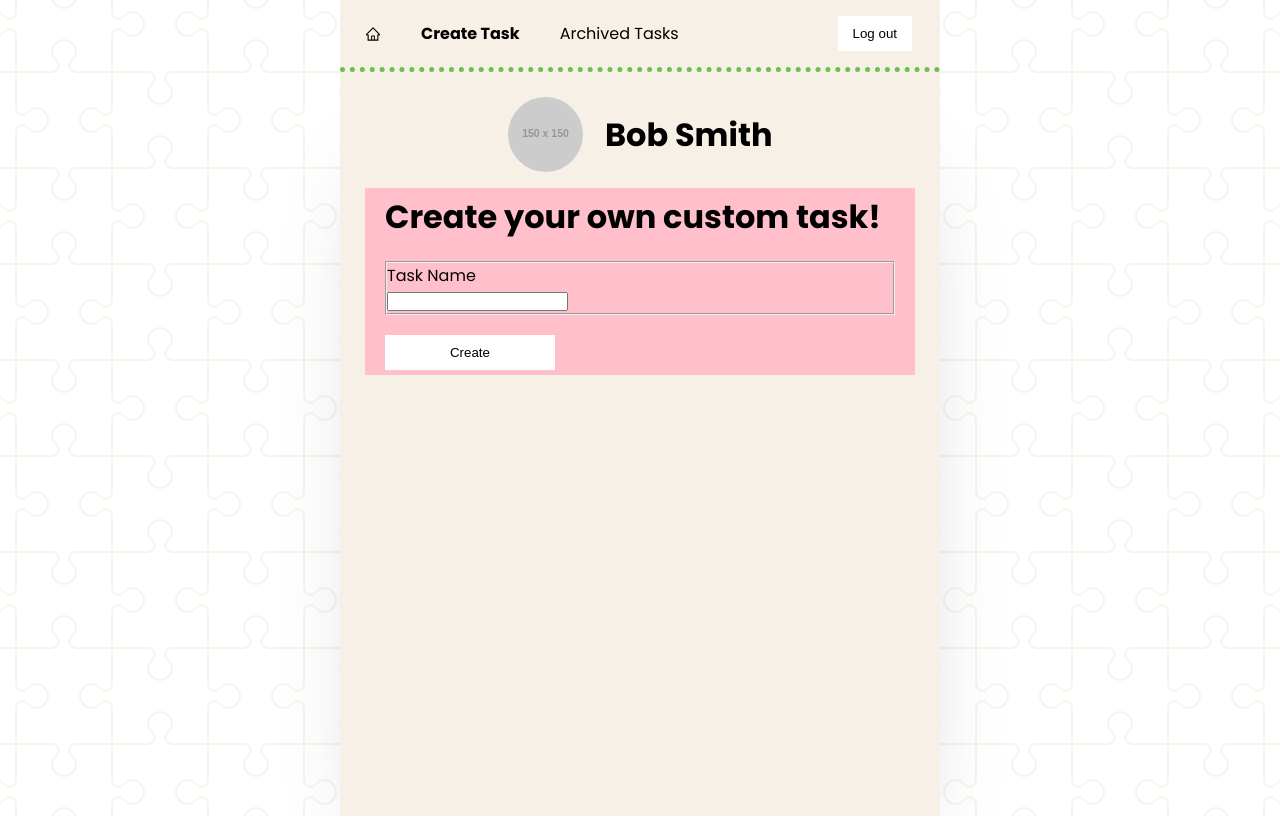
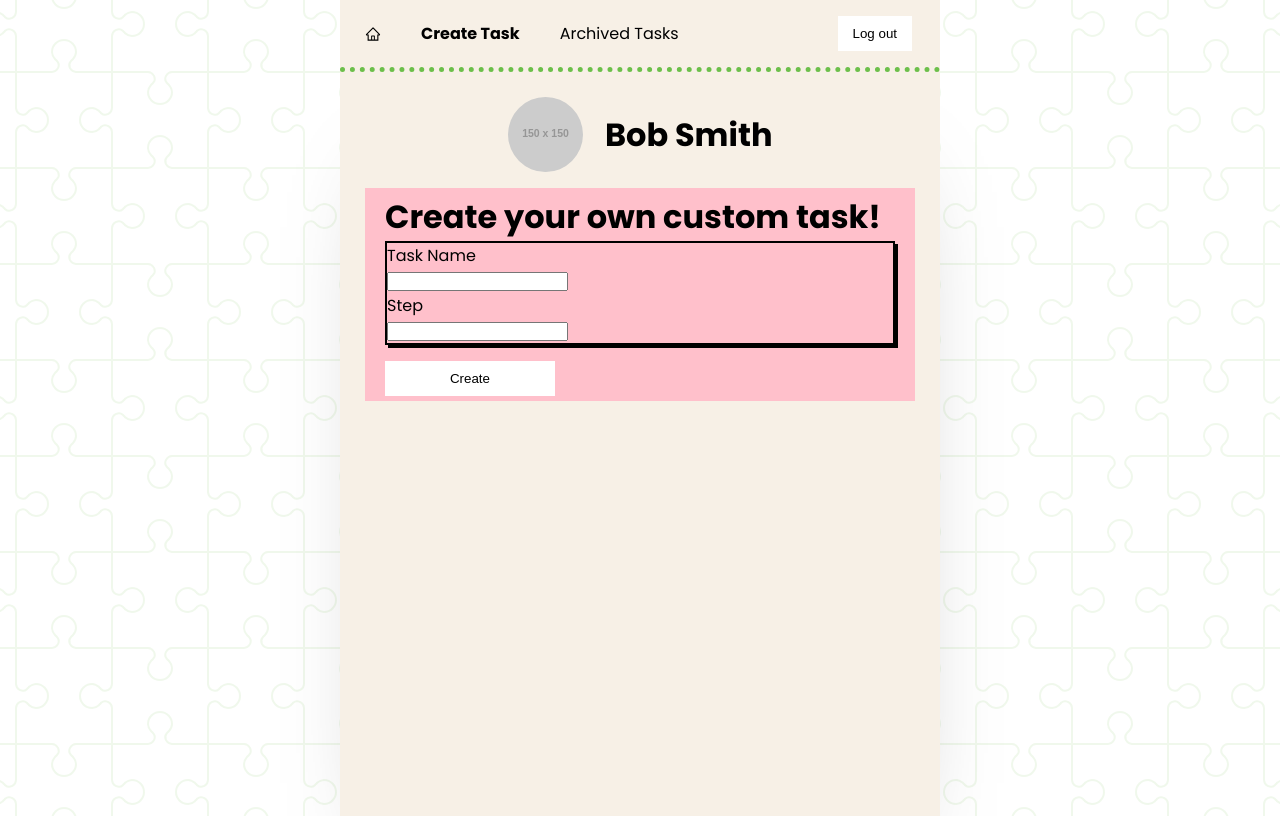
Before and after one commit to samo-13/helper-buddy, a React (Create React App) app in the folder client/: page /create in a window 1280 px wide. Built offline with nearby package versions, Linux system fonts and the light colour scheme.

Commit message:
Add border + step field

```diff
--- a/client/src/pages/Create.jsx
+++ b/client/src/pages/Create.jsx
@@ -16,6 +16,10 @@ const Create = () => {
             <p>Task Name</p>
             <input name="name" />
           </label>
+          <label>
+            <p>Step</p>
+            <input name="description" />
+          </label>
         </fieldset>
         <button class='button' type="submit">Create</button>
       </form>
--- a/client/src/pages/Create.scss
+++ b/client/src/pages/Create.scss
@@ -4,5 +4,8 @@
 }
 
 .wrapper fieldset {
-  margin: 20px 0;
+  position: relative;
+  border: 2px #000000 solid;
+  margin-bottom: 1rem;
+  box-shadow: 3px 3px;
 }
```
